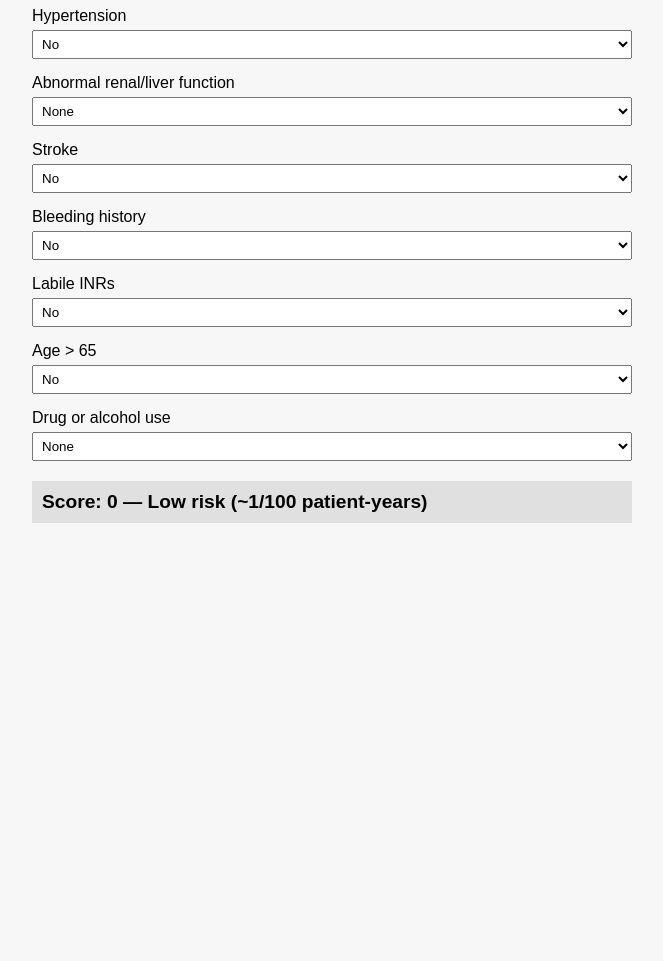
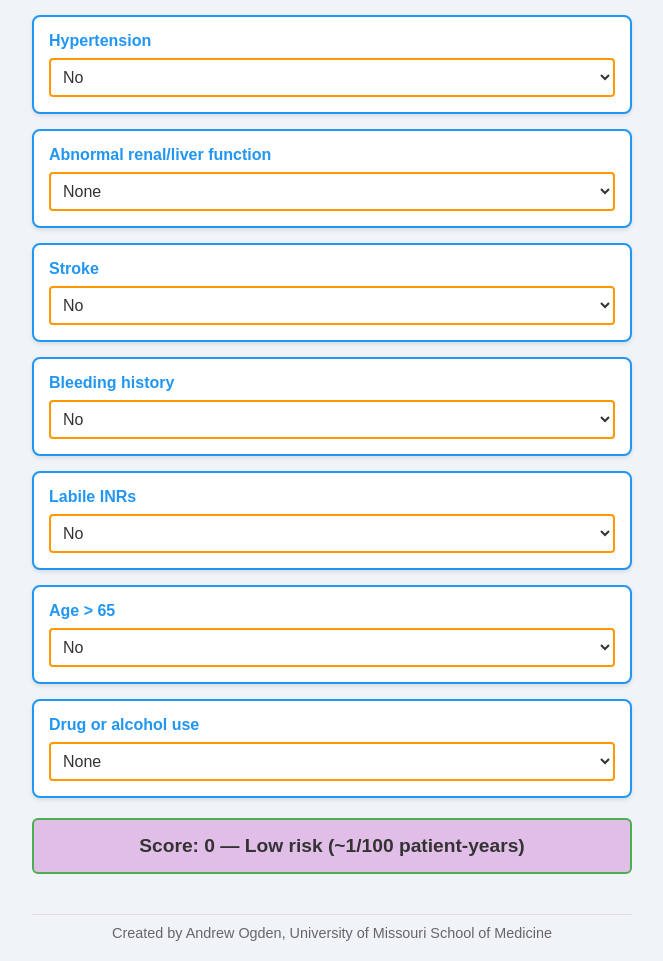
Before and after one commit to Gupdrew/Has_Bled, a plain HTML site: page index.html in a window 1280 px wide. Shown: the part 93-1054 px from the top of the page, without its empty margins (308-971 px from the left). Before the commit the page ends 800 px from the top, so only its background shows below. Drawn offline with Linux system fonts and the light colour scheme.

Commit message:
Update index.html

```diff
--- a/index.html
+++ b/index.html
@@ -5,33 +5,70 @@
   <meta name="viewport" content="width=device-width, initial-scale=1.0" />
   <title>HAS-BLED Score Calculator</title>
   <style>
+    /* Colorful theme variables */
+    :root {
+      --primary-color: #4caf50;
+      --secondary-color: #2196f3;
+      --accent-color: #ff9800;
+      --bg-color: #f0f4f8;
+      --card-bg: #ffffff;
+      --text-color: #333333;
+      --result-bg: #e1bee7;
+      --footer-color: #666666;
+    }
     body {
       font-family: Arial, sans-serif;
       padding: 20px;
       max-width: 600px;
       margin: auto;
-      background-color: #f7f7f7;
+      background-color: var(--bg-color);
+      color: var(--text-color);
     }
     h1 {
       text-align: center;
+      color: var(--primary-color);
+      margin-bottom: 30px;
     }
     .form-group {
+      background-color: var(--card-bg);
+      border: 2px solid var(--secondary-color);
+      border-radius: 8px;
+      padding: 15px;
       margin-bottom: 15px;
+      box-shadow: 0 2px 4px rgba(0,0,0,0.1);
     }
     label {
       display: block;
-      margin-bottom: 5px;
+      margin-bottom: 8px;
+      font-weight: bold;
+      color: var(--secondary-color);
     }
     select {
       width: 100%;
-      padding: 5px;
+      padding: 8px;
+      border: 2px solid var(--accent-color);
+      border-radius: 4px;
+      background-color: #fff;
+      font-size: 1em;
+      color: var(--text-color);
     }
     .result {
       margin-top: 20px;
       font-size: 1.2em;
       font-weight: bold;
-      padding: 10px;
-      background-color: #e0e0e0;
+      padding: 15px;
+      border-radius: 6px;
+      background-color: var(--result-bg);
+      border: 2px solid var(--primary-color);
+      text-align: center;
+    }
+    footer {
+      margin-top: 40px;
+      text-align: center;
+      font-size: 0.9em;
+      color: var(--footer-color);
+      border-top: 1px solid #ddd;
+      padding-top: 10px;
     }
   </style>
 </head>
@@ -98,5 +135,9 @@
       document.getElementById("output").innerText = `Score: ${score} — ${riskText}`;
     }
   </script>
+
+  <footer>
+    Created by Andrew Ogden, University of Missouri School of Medicine
+  </footer>
 </body>
 </html>
```
